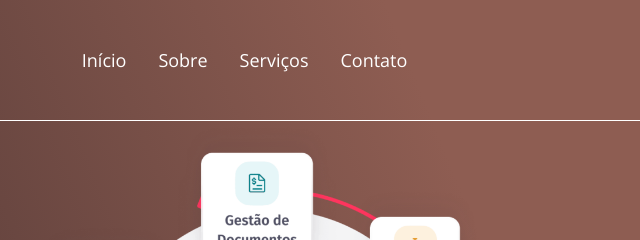
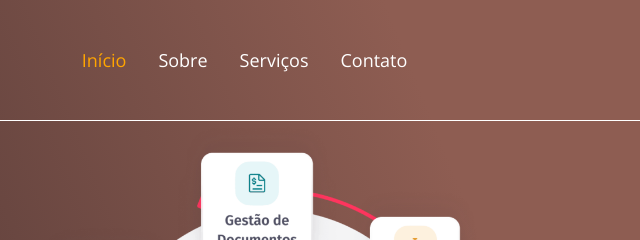
Before and after one commit to caiopraz/landing-page, a plain HTML site: page index.html in a window 1280 px wide. In both pictures the pointer is over the link "Início". Shown: the top 240 px of the page, 640-1280 px from the left. Drawn offline with nearby package versions, Linux system fonts and the light colour scheme; a web font is replaced by a local one.

Commit message:
update css

```diff
--- a/style.css
+++ b/style.css
@@ -34,6 +34,10 @@ body {
     color: white;
     font-weight: 400;
     font-size: 18px;
+}
+
+.cabecalho-menu-item:hover {
+    color: orange;
 }
 
 .conteudo {
```
